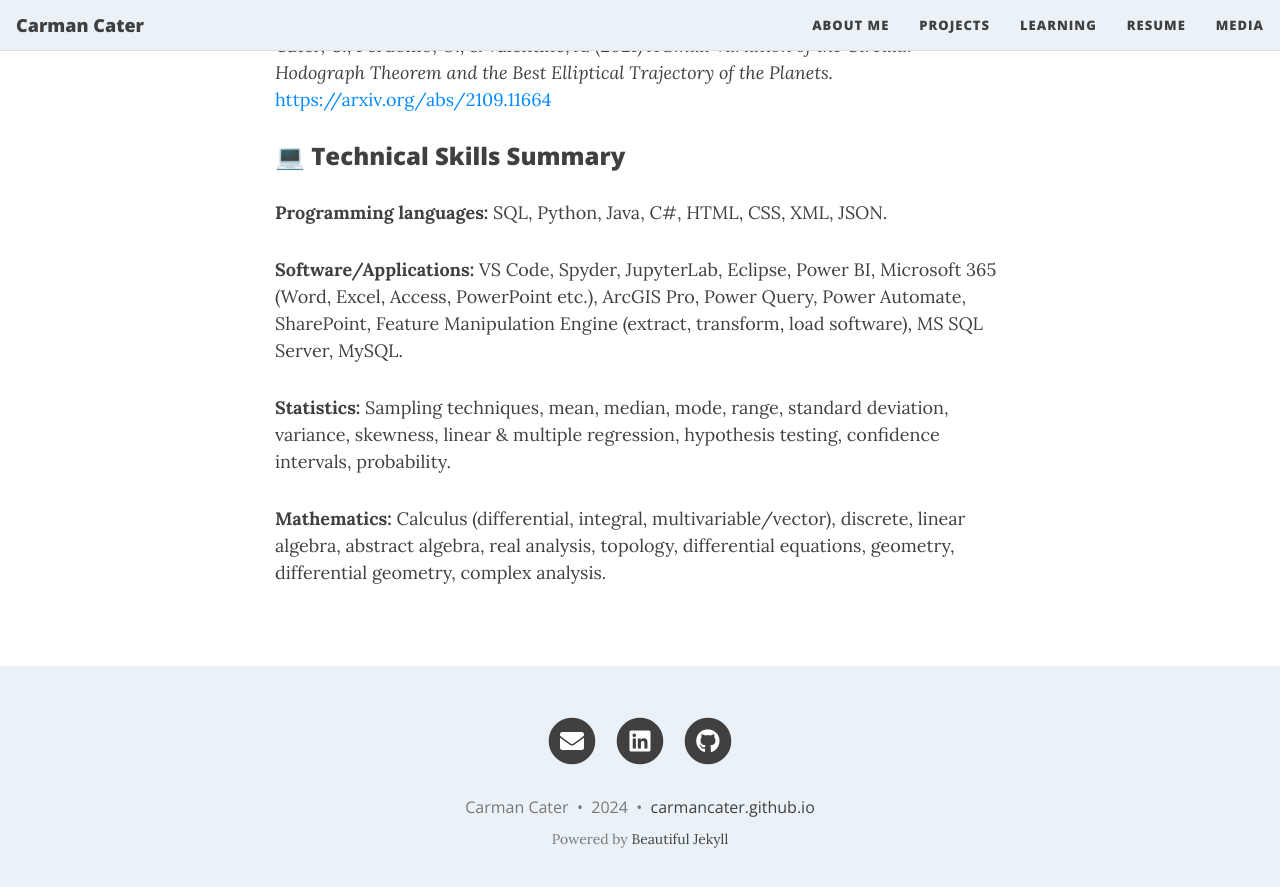
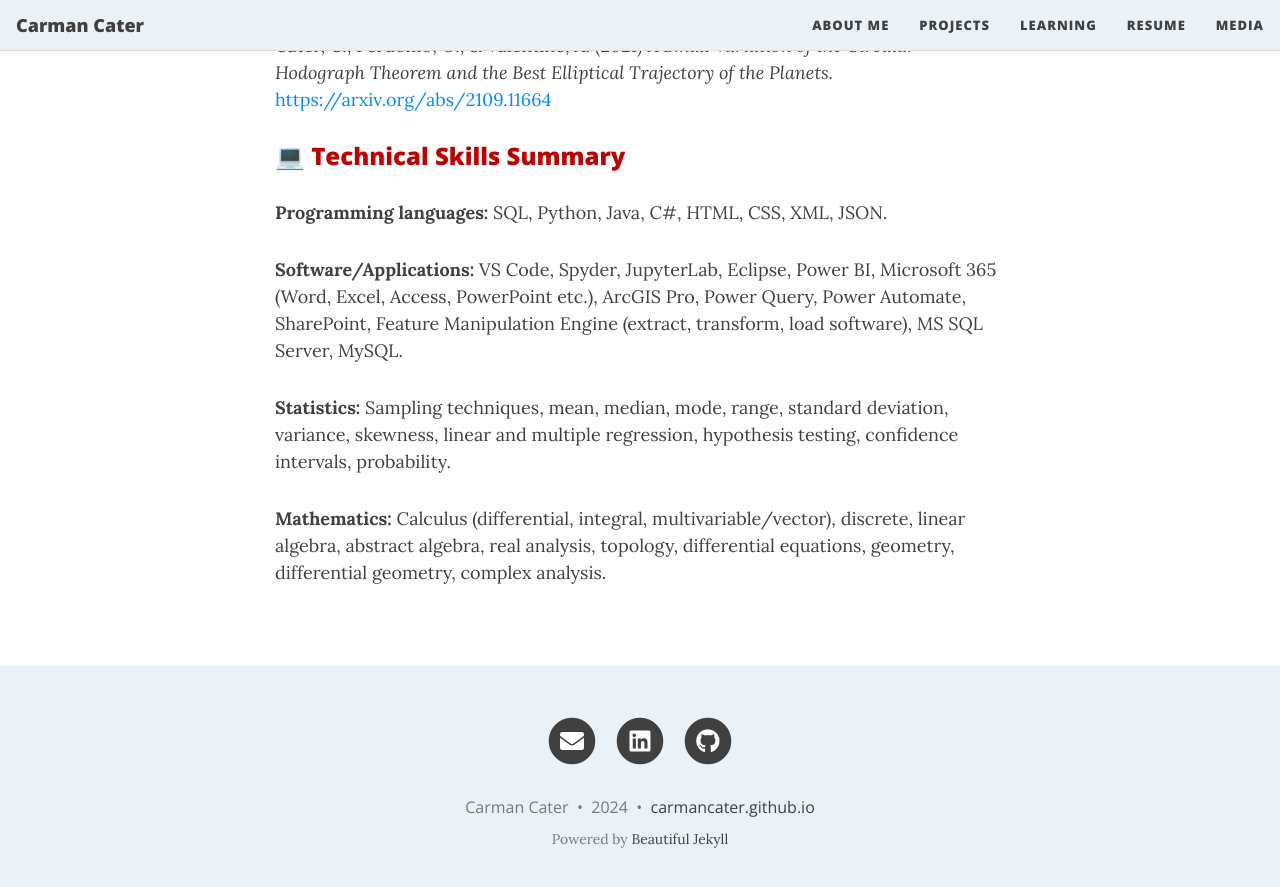
Before and after one commit to carmancater/carmancater.github.io, a Jekyll site: the page built from resume.md, in a window 1280 px wide and 900 px high, scrolled down 3012 px. Shown: the top 887 px of the window. Built offline with Jekyll 4.4.1, drawn with Linux system fonts in a browser that asks for light colours; nearby versions of some CDN libraries; emoji names are drawn with the system emoji font; some of the changed text lies outside the part shown.

Commit message:
Update resume.md

```diff
--- a/resume.md
+++ b/resume.md
@@ -14,7 +14,7 @@
 **Bachelor of Science, Business Management**
 Minor in mathematics; Computer science and management information systems coursework.
 
-### :office: Work Experience
+### :office: <span style="color: #C00000">Work Experience</span>
 
 **Transportation Planner Trainee**
 **Connecticut Department of Transportation** (*Newington, CT*)
@@ -44,7 +44,7 @@
 - Supported and trained faculty members as well as students in the use of software and technology systems when requested.
 - Set up cloud software to manage student accounts while creating a connection between multiple learning platforms to integrate data from various sources.
 
-**Tutor & Graduate Assistant**
+**Tutor and Graduate Assistant**
 **Central Connecticut State University** (*New Britain, CT*; 08/2014 - 05/2018)
 - Assisted university students across all levels of college mathematics and statistics courses by giving presentations as well as guiding them through Microsoft Excel statistical software packages.
 - Acquired effective leadership and communication skills, enhancing ability to convey complex information to non-technical audiences.
@@ -56,7 +56,7 @@
 - Completed computer programming tasks in Java using Eclipse IDE and VBA in Microsoft InfoPath by writing source code requiring the access of SQL Server database to pull data.
 - Collaborated with team to analyze business requirements to evaluate commercial artificial intelligence products to recommend new technologies to senior leadership.
 
-### :pencil2: Job Related Training
+### :pencil2: <span style="color: #C00000">Job Related Training</span>
 
 **Kaggle:** Python, Pandas, Intermediate Machine Learning, Data Visualization, Feature Engineering, Advanced SQL, Intro to Deep Learning
 
@@ -66,16 +66,16 @@
 
 **FHWA National Highway Institute:** Urban Travel Demand Forecasting
 
-### :page_facing_up: Professional Publications
+### :page_facing_up: <span style="color: #C00000">Professional Publications</span>
 
 Cater, C., Perdomo, O., & Valentine, A. (2021) *A Small Variation of the Circular Hodograph Theorem and the Best Elliptical Trajectory of the Planets.*  [https://arxiv.org/abs/2109.11664](https://arxiv.org/abs/2109.11664){:target="_blank"}
 
-### :computer: Technical Skills Summary
+### :computer: <span style="color: #C00000">Technical Skills Summary</span>
 
 **Programming languages:** SQL, Python, Java, C#, HTML, CSS, XML, JSON.
 
 **Software/Applications:** VS Code, Spyder, JupyterLab, Eclipse, Power BI, Microsoft 365 (Word, Excel, Access, PowerPoint etc.), ArcGIS Pro, Power Query, Power Automate, SharePoint, Feature Manipulation Engine (extract, transform, load software), MS SQL Server, MySQL.
 
-**Statistics:** Sampling techniques, mean, median, mode, range, standard deviation, variance, skewness, linear & multiple regression, hypothesis testing, confidence intervals, probability.
+**Statistics:** Sampling techniques, mean, median, mode, range, standard deviation, variance, skewness, linear and multiple regression, hypothesis testing, confidence intervals, probability.
 
 **Mathematics:** Calculus (differential, integral, multivariable/vector), discrete, linear algebra, abstract algebra, real analysis, topology, differential equations, geometry, differential geometry, complex analysis.
```
